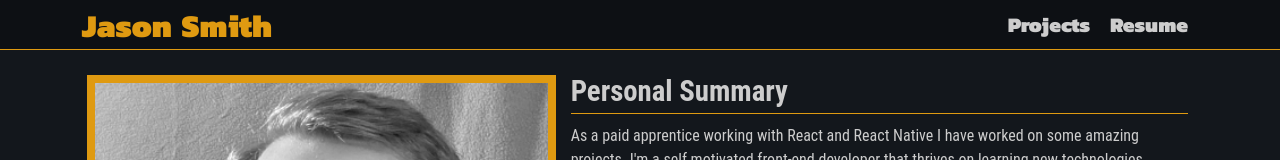
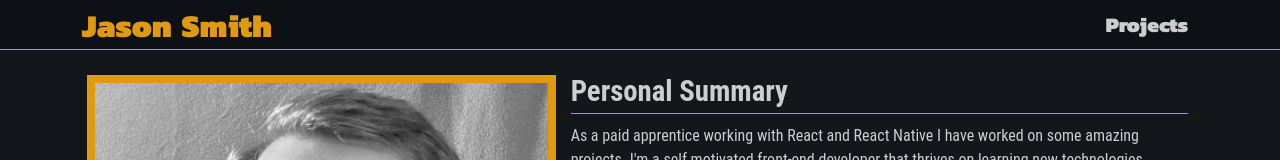
Before and after one commit to SmiJa/SmiJa, a React (Create React App) app: page / in a window 1280 px wide. Shown: the top 160 px of the page. Built offline with nearby package versions, Linux system fonts and the light colour scheme.

Commit message:
fix(navigation): remove broken navigation link for the time being

```diff
--- a/src/App.js
+++ b/src/App.js
@@ -28,7 +28,7 @@ function App() {
           <Routes>
             <Route path="/" element={<About/>}/>
             <Route path="projects" element={<Projects/>}/>
-            <Route path="resume" element={<About/>}/>
+            {/* <Route path="resume" element={<About/>}/> */}
           </Routes>
         </div>
       </div>
--- a/src/components/Header.js
+++ b/src/components/Header.js
@@ -10,7 +10,7 @@ export default function Header({setShowMenu}) {
 				</Link>
         <nav className="nav-links">
           <Link to="projects">Projects</Link>
-          <Link to="About">Resume</Link>
+          {/* <Link to="About">Resume</Link> */}
         </nav>
         <span onClick={() => setShowMenu(true)} id="mobile-nav-opener">Menu</span>
 			</div>
--- a/src/components/MobileMenu.js
+++ b/src/components/MobileMenu.js
@@ -8,7 +8,7 @@ export default function Header({setShowMenu}) {
 			</span>
 			<nav className="mobile-nav-links">
 				<Link to="projects" onClick={() => setShowMenu(false)}>Projects</Link>
-				<Link to="resume" onClick={() => setShowMenu(false)}>Resume</Link>
+				{/* <Link to="resume" onClick={() => setShowMenu(false)}>Resume</Link> */}
 			</nav>
 		</div>
 	);
```
